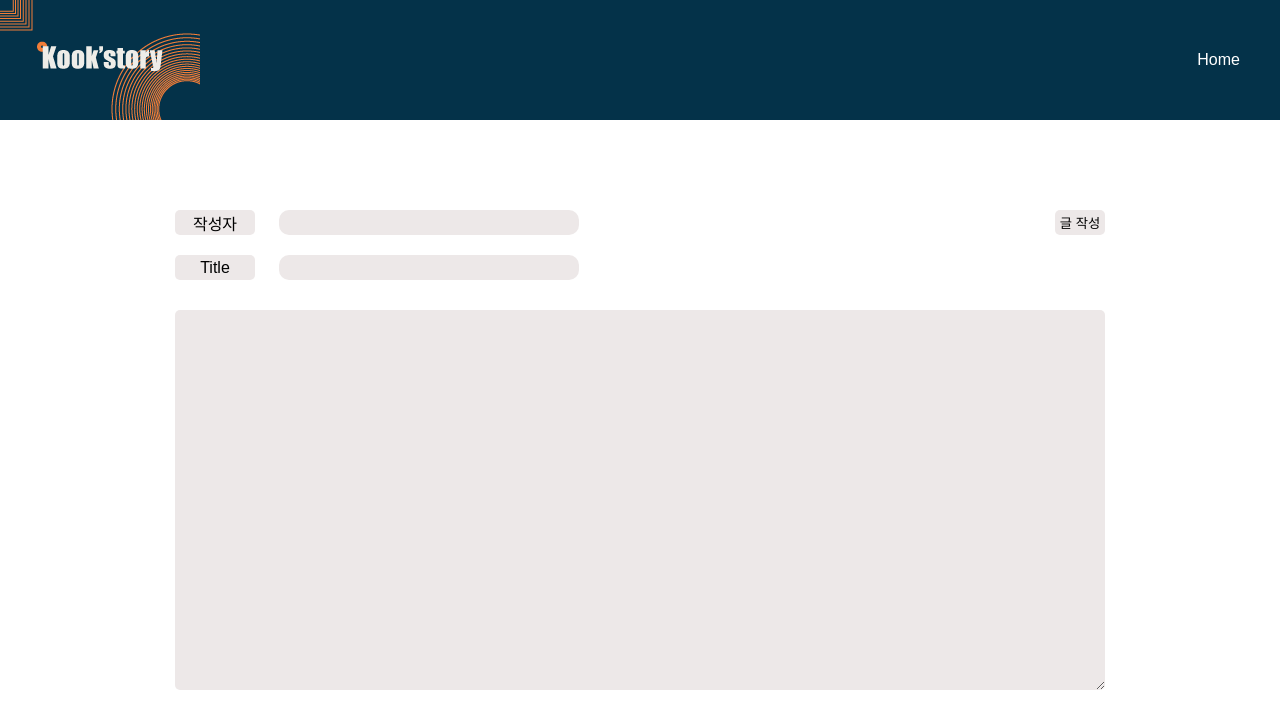
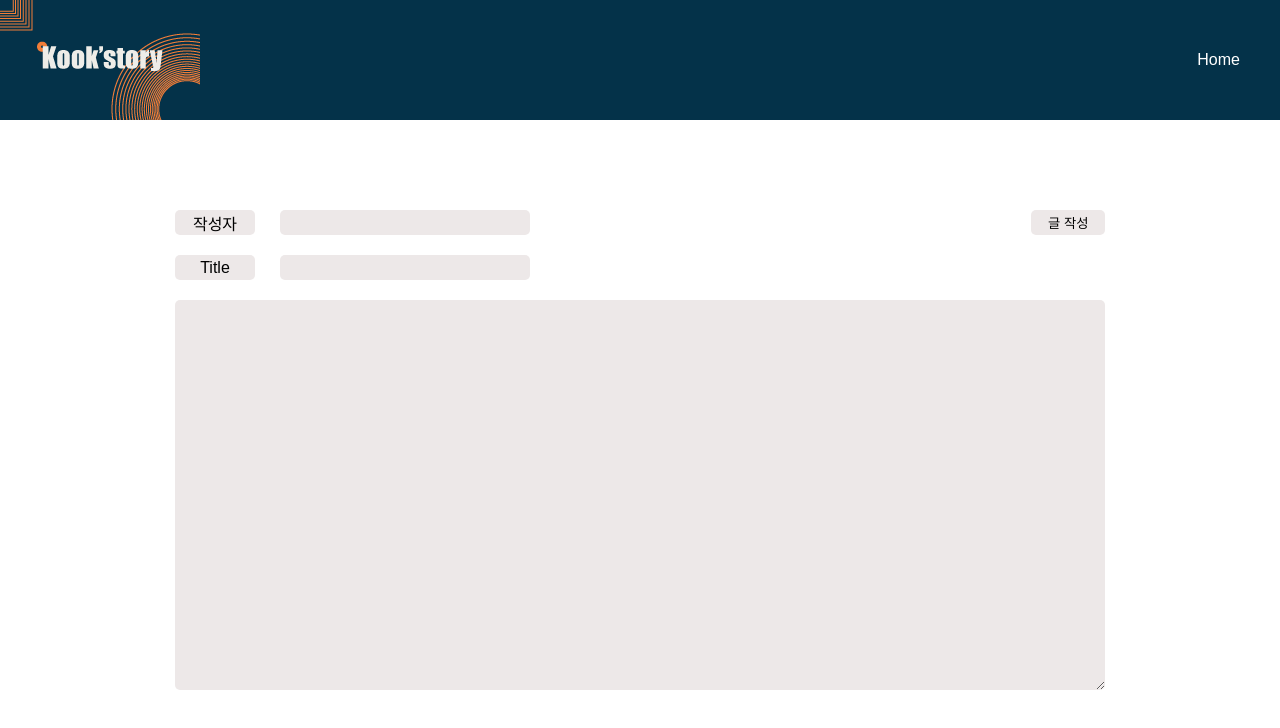
Before and after one commit to kyunghoonkook/week3_posts, a React (Create React App) app: page /post/add in a window 1280 px wide. Shown: the top 728 px of the page. Built offline with nearby package versions, Linux system fonts and the light colour scheme.

Commit message:
update styled component

```diff
--- a/db.json
+++ b/db.json
@@ -13,13 +13,6 @@
       "title": "          fdsaf",
       "content": "           dsafsa",
       "id": 2
-    },
-    {
-      "username": "ddsafsa",
-      "createdAt": 1666011751998,
-      "title": "fdsafsdaf",
-      "content": "safsdafsafsafasfsafgafghalkjglkajgl;ajklg;al;gj;lkgl;fajgl;kjskjhgkdljahg;lkfdajgl;adjkglasjflsafkglad;gjal;",
-      "id": 3
     }
   ],
   "comments": []
--- a/src/elem/Button.jsx
+++ b/src/elem/Button.jsx
@@ -12,7 +12,6 @@ const StButton = styled.button`
   background-color: ${(props) => props.bgColor};
   border: 0px solid #222;
   border-radius: 5px;
-
   ${({ size }) => {
     switch (size) {
       case "large":
@@ -26,11 +25,12 @@ const StButton = styled.button`
       case "small":
         return css`
           width: 80px;
+          height: 25px;
         `;
       default:
         return css`
           width: 50px;
         `;
     }
-  }}
+  }};
 `;
--- /dev/null
+++ b/src/elem/FlexContainer.jsx
@@ -0,0 +1,21 @@
+import React from "react";
+import styled, { css } from "styled-components";
+import flex from "../lib/flex";
+
+const FlexContainer = (props) => {
+  return <FlexDiv {...props}>{props.children}</FlexDiv>;
+};
+
+export default FlexContainer;
+
+const FlexDiv = styled.div`
+  width: 100%;
+
+  //props로 받은걸 lib폴더의 flex css를 가져와서 적용시킨것.
+  ${({ ai, jc, direction }) =>
+    flex({
+      ai,
+      jc,
+      direction,
+    })}
+`;
--- a/src/elem/Input.jsx
+++ b/src/elem/Input.jsx
@@ -11,9 +11,9 @@ const StInput = styled.input.attrs((props) => ({
   maxLength: props.maxLen,
   minLength: props.minLen,
 }))`
-  width: 300px;
+  width: ${(props) => props.wd || "300px"};
   border: ${(props) => props.bdThinkness || "0px"} solid #444;
-  border-radius: 10px;
+  border-radius: 5px;
   padding: 5px;
   background-color: ${(props) => props.bgColor};
 `;
--- /dev/null
+++ b/src/elem/Label.jsx
@@ -0,0 +1,19 @@
+import React from "react";
+import styled from "styled-components";
+
+const Label = (props) => {
+  return <StLabel {...props} />;
+};
+
+export default Label;
+
+const StLabel = styled.label`
+  display: flex;
+  justify-content: center;
+  align-items: center;
+  background-color: ${(props) => props.theme.textBoxC};
+  border-radius: 5px;
+  width: ${(props) => props.wd};
+  height: ${(props) => props.hg};
+  margin: ${(props) => props.mg};
+`;
--- /dev/null
+++ b/src/elem/Wrapper.jsx
@@ -0,0 +1,15 @@
+import React from "react";
+import styled, { css } from "styled-components";
+
+const Wrapper = (props) => {
+  return <WrapperDiv {...props}>{props.children}</WrapperDiv>;
+};
+
+export default Wrapper;
+
+const WrapperDiv = styled.div`
+  margin: ${(props) => props.mg};
+  padding: ${(props) => props.pd};
+  width: ${(props) => props.wd};
+  height: ${(props) => props.hg};
+`;
--- a/src/features/post/AddPostForm.jsx
+++ b/src/features/post/AddPostForm.jsx
@@ -3,7 +3,10 @@ import { useDispatch, useSelector } from "react-redux";
 import { useNavigate } from "react-router-dom";
 import styled from "styled-components";
 import Button from "../../elem/Button";
+import FlexContainer from "../../elem/FlexContainer";
 import Input from "../../elem/Input";
+import Label from "../../elem/Label";
+import Wrapper from "../../elem/Wrapper";
 import { __addPost } from "../../redux/modules/postsSlice";
 
 const AddPostForm = () => {
@@ -43,12 +46,12 @@ const AddPostForm = () => {
   return (
     <StFullContainer jc="center" ai="center">
       <StForm onSubmit={addPostFormSubmit}>
-        <div>
-          <StDiv jc="space-between" mg="20px auto" wd="930px">
-            <StDiv ai="center" hg="25px">
-              <StLabel htmlFor="username" wd="80px" hg="25px" mg="0 24px 0 0">
+        <Wrapper mg="20px 0">
+          <FlexContainer>
+            <FlexContainer jc="flex-start">
+              <Label htmlFor="username" wd="80px" hg="25px" mg="0 25px 0 0">
                 작성자
-              </StLabel>
+              </Label>
               <Input
                 name="username"
                 type="text"
@@ -56,15 +59,19 @@ const AddPostForm = () => {
                 onChange={onChangeFormHandler}
                 bgColor="#ede8e8"
                 maxLen="20"
+                wd="250px"
               ></Input>
-            </StDiv>
-            <Button bgColor="#ede8e8">글 작성</Button>
-          </StDiv>
-
-          <StDiv ai="center" mg="0 0 30px 0">
-            <StLabel htmlFor="title" wd="80px" hg="25px" mg="0 24px 0 0">
+            </FlexContainer>
+            <Button bgColor="#ede8e8" size="small">
+              글 작성
+            </Button>
+          </FlexContainer>
+        </Wrapper>
+        <Wrapper mg="0 0 20px 0">
+          <FlexContainer jc="flex-start">
+            <Label htmlFor="title" wd="80px" hg="25px" mg="0 25px 0 0">
               Title
-            </StLabel>
+            </Label>
             <Input
               name="title"
               type="text"
@@ -72,9 +79,11 @@ const AddPostForm = () => {
               onChange={onChangeFormHandler}
               bgColor="#ede8e8"
               maxLen="40"
+              wd="250px"
             ></Input>
-          </StDiv>
-        </div>
+          </FlexContainer>
+        </Wrapper>
+
         <StTextarea
           type="text"
           name="content"
@@ -89,26 +98,7 @@ const AddPostForm = () => {
 
 export default AddPostForm;
 
-const StDiv = styled.div`
-  display: flex;
-  justify-content: ${(props) => props.jc};
-  align-items: ${(props) => props.ai};
-  margin: ${(props) => props.mg};
-  width: ${(props) => props.wd};
-`;
-
-const StLabel = styled.label`
-  display: flex;
-  justify-content: center;
-  align-items: center;
-  background-color: ${(props) => props.theme.textBoxC};
-  border-radius: 5px;
-  width: ${(props) => props.wd};
-  height: ${(props) => props.hg};
-  margin: ${(props) => props.mg};
-`;
-
-const StFullContainer = styled(StDiv)`
+const StFullContainer = styled(FlexContainer)`
   height: 80vh;
 `;
 
--- /dev/null
+++ b/src/lib/flex.js
@@ -0,0 +1,13 @@
+import { css } from "styled-components";
+
+//flex변수에  flex에관한 css자체를 담아 놓았음
+const flex = ({ jc = "center", ai = "center", direction = "row" }) => {
+  return css`
+    display: flex;
+    align-items: ${ai};
+    justify-content: ${jc};
+    flex-direction: ${direction};
+  `;
+};
+
+export default flex;
```
